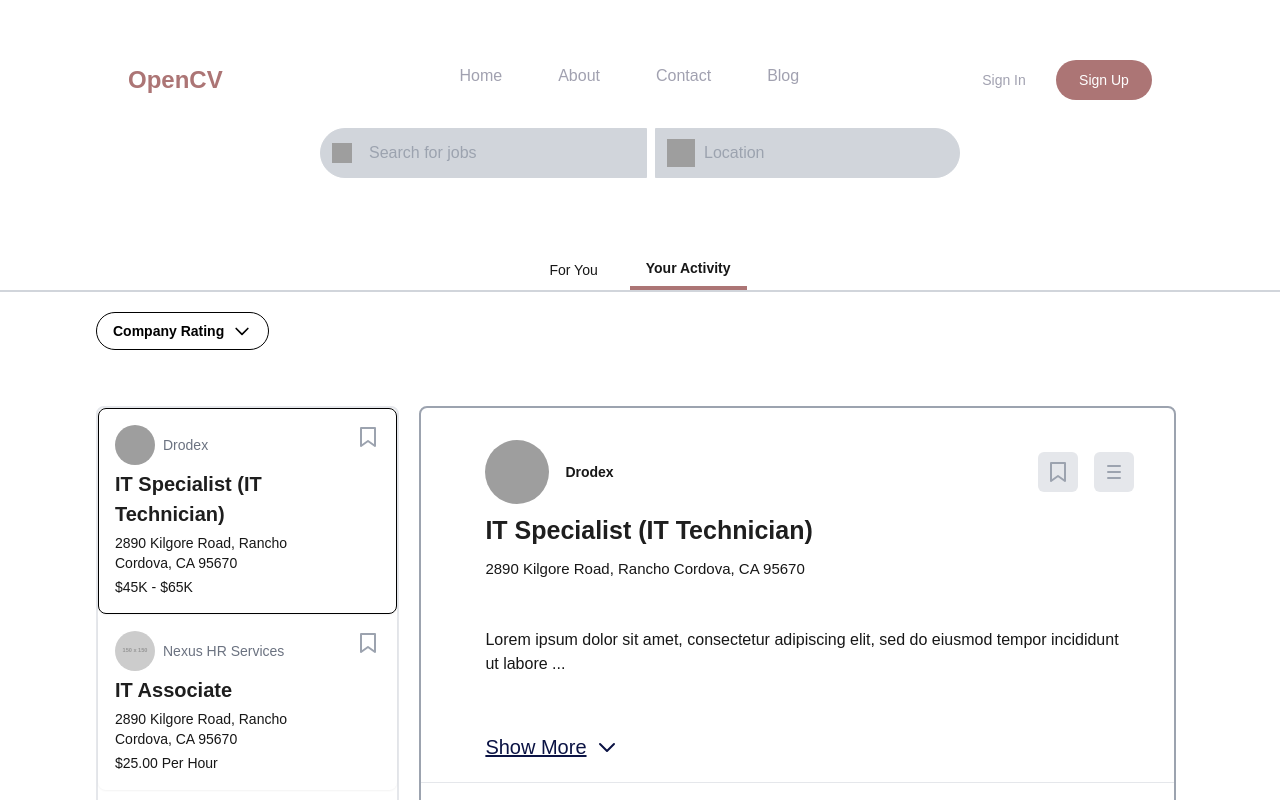
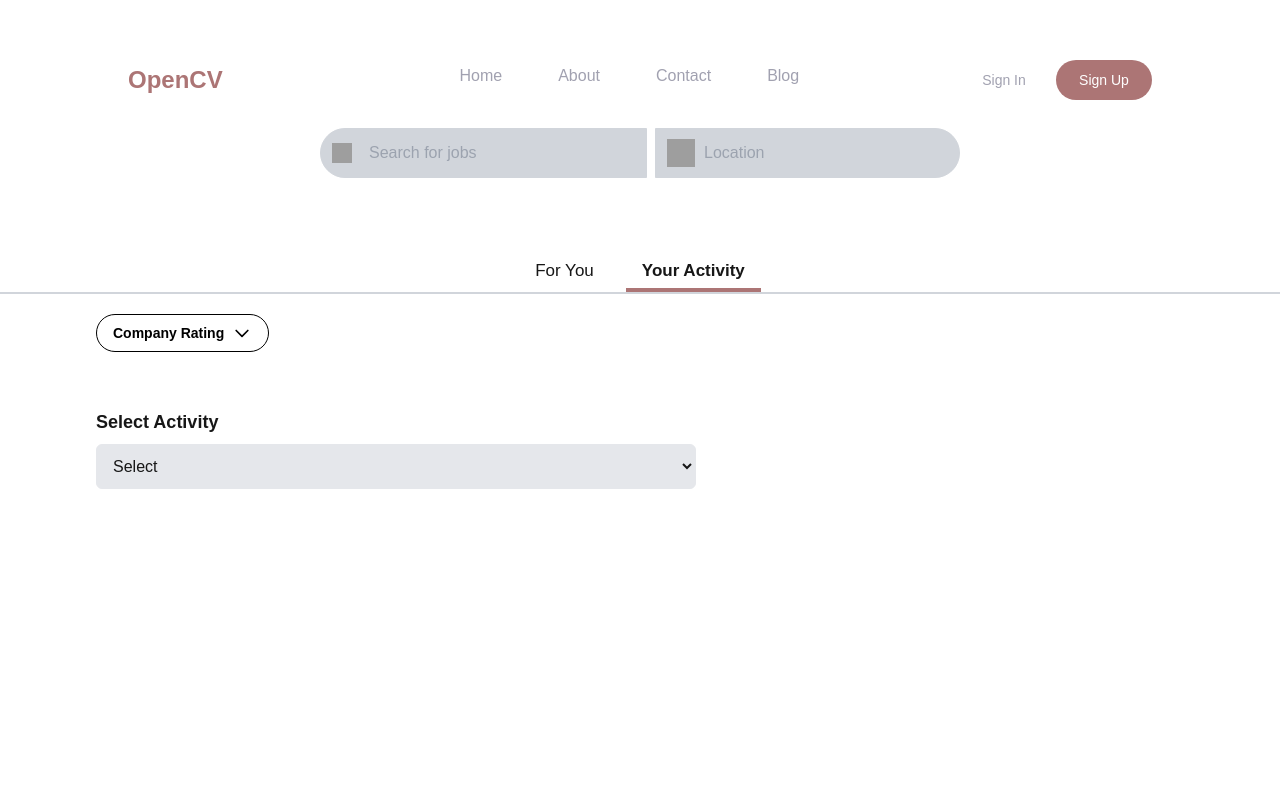
Before and after one commit to leduygit/OpenCV, a Next.js app: page /job in a window 1280 px wide. Both pictures are taken after a click on the button "Your Activity". Shown: the top 800 px of the page. Built offline with nearby package versions, Linux system fonts and the light colour scheme; grey boxes are pictures that could not be loaded.

Commit message:
feat: add switching tab

```diff
--- a/src/app/job/page.tsx
+++ b/src/app/job/page.tsx
@@ -9,7 +9,8 @@ export default function JobListingPage() {
   const [location, setLocation] = useState("");
   const [isLoading, setIsLoading] = useState(false); // Add loading state
   const [error, setError] = useState(""); // Add error handling
-  const [activeTab, setActiveTab] = useState("jobs"); // Add activeTab state
+  const [activeTab, setActiveTab] = useState("forYou"); // Add activeTab state
+
   const handleFilterChoice = (selectedOptions: string[]) => {
     console.log(`Selected filters:`, selectedOptions);
   };
@@ -38,7 +39,7 @@ export default function JobListingPage() {
 
   return (
     <div>
-      <main className="min-h-screen flex justify-center items-center flex-col">
+      <main className="min-h-screen flex items-center flex-col">
         <div className="flex w-1/2 max-w-[800px] space-x-2 pb-10">
           {/* Search Input with Search Icon */}
           <div className="relative flex-grow w-2/3">
@@ -81,23 +82,35 @@ export default function JobListingPage() {
             <div className="flex space-x-4">
               <button
                 onClick={() => setActiveTab("forYou")}
-                className={`px-4 py-2 text-center text-sm ${
+                className={`px-4 py-2 text-center text-[17px] relative ${
                   activeTab === "forYou"
-                    ? "border-b-4 border-[#AC7575] font-bold text-[16px]"
-                    : "text-black-500 text-[16px]"
+                    ? "font-bold text-[17px]"
+                    : "text-black-500 text-[17px]"
                 }`}
               >
                 For You
+                {/* Underline Animation */}
+                <span
+                  className={`absolute left-0 bottom-0 h-[4px] w-full bg-[#AC7575] transform transition-all duration-300 ease-in-out ${
+                    activeTab === "forYou" ? "scale-x-100" : "scale-x-0"
+                  }`}
+                />
               </button>
               <button
                 onClick={() => setActiveTab("yourActivity")}
-                className={`px-4 py-2 text-center text-sm ${
+                className={`px-4 py-2 text-center text-[17px] relative ${
                   activeTab === "yourActivity"
-                    ? "border-b-4 border-[#AC7575] font-bold text-[16px]"
-                    : "text-black-500 text-[16px]"
+                    ? "font-bold text-[17px]"
+                    : "text-black-500 text-[17px]"
                 }`}
               >
                 Your Activity
+                {/* Underline Animation */}
+                <span
+                  className={`absolute left-0 bottom-0 h-[4px] w-full bg-[#AC7575] transform transition-all duration-300 ease-in-out ${
+                    activeTab === "yourActivity" ? "scale-x-100" : "scale-x-0"
+                  }`}
+                />
               </button>
             </div>
           </div>
@@ -105,7 +118,7 @@ export default function JobListingPage() {
 
         <div className="flex w-full ml-48 mt-5">
           {" "}
-          {/* Added flex and justify-start */}
+          {/* Added flex and justify-start */}{" "}
           <FilterButton
             label="Company Rating"
             options={["Option 1", "Option 2", "Option 3", "Option 4"]}
@@ -113,10 +126,26 @@ export default function JobListingPage() {
           />
         </div>
 
-        {/* JobListing Component */}
-        <div className="w-full max-w-[2500px] pl-20 ml-8 pt-14">
-          <JobListing />
-        </div>
+        {/* Conditional Rendering Based on Active Tab */}
+        {activeTab === "forYou" ? (
+          <div className="w-full max-w-[2500px] pl-20 ml-8 pt-14">
+            <JobListing />
+          </div>
+        ) : (
+          <div className="w-full max-w-[2500px] pl-20 ml-8 pt-14">
+            {/* Simple Dropdown for Your Activity */}
+            <div className="w-1/2">
+              <label className="block text-lg font-semibold mb-2">
+                Select Activity
+              </label>
+              <select className="w-full p-3 rounded-md bg-gray-200 border">
+                <option value="">Select</option>
+                <option value="savedJobs">Saved Jobs</option>
+                <option value="recentlyVisited">Recently Visited Jobs</option>
+              </select>
+            </div>
+          </div>
+        )}
       </main>
     </div>
   );
```
